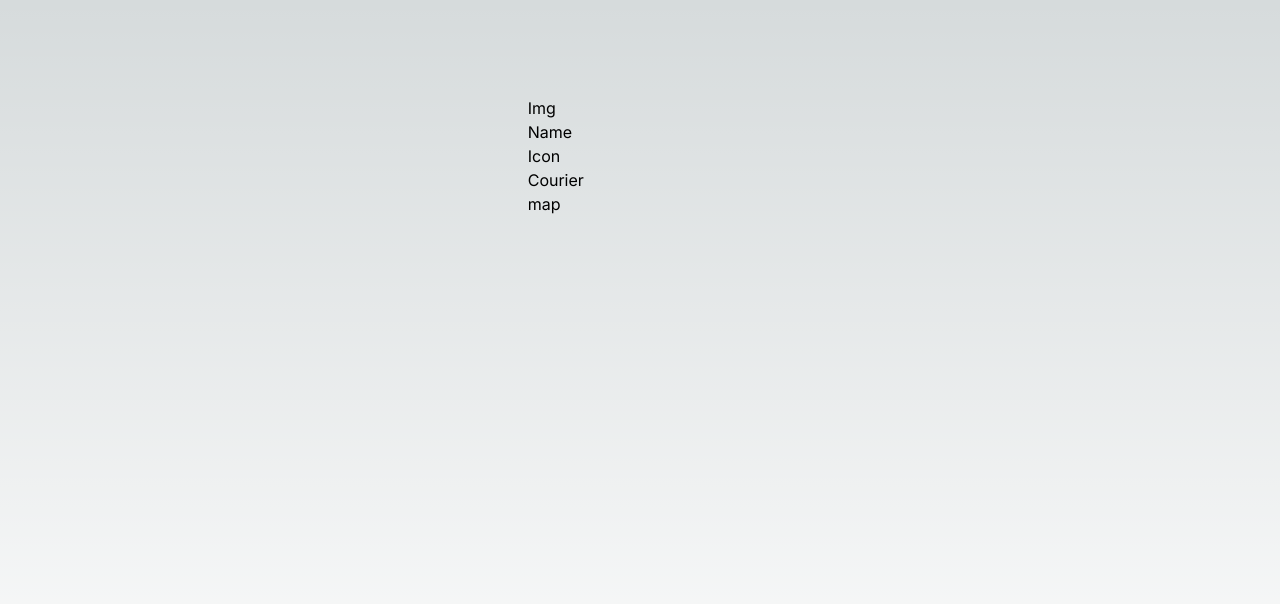
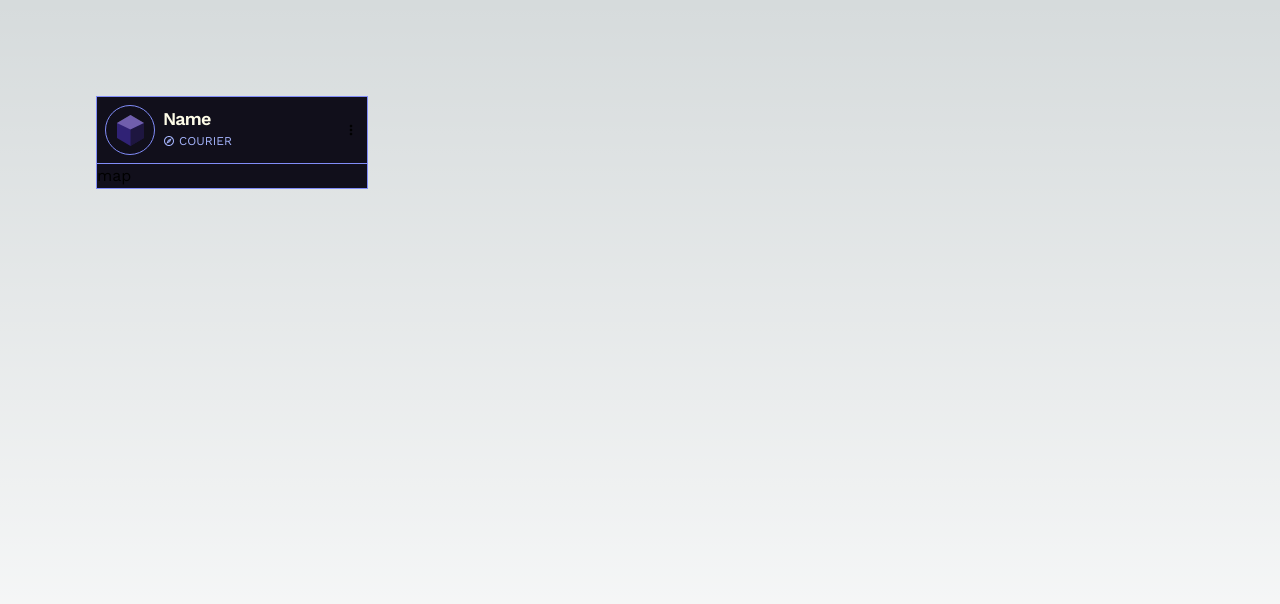
Before and after one commit to GuruUpdesh/track-it, a Next.js app: page / in a window 1280 px wide. Shown: the top 604 px of the page. Built offline with nearby package versions, Linux system fonts and the light colour scheme.

Commit message:
changed font, began updating styles and card layout, added peliminary menu

```diff
--- a/app/globals.css
+++ b/app/globals.css
@@ -25,3 +25,11 @@ body {
 		)
 		rgb(var(--background-start-rgb));
 }
+
+.leading-both {
+	leading-trim: both;
+}
+
+.text-cap {
+	text-edge: cap;
+}
--- a/app/layout.tsx
+++ b/app/layout.tsx
@@ -1,7 +1,7 @@
 import "./globals.css"
-import { Inter } from "next/font/google"
+import { Work_Sans } from "next/font/google"
 
-const inter = Inter({ subsets: ["latin"] })
+const workSans = Work_Sans({ subsets: ["latin"] })
 
 export const metadata = {
 	title: "TrackIt",
@@ -16,7 +16,7 @@ export default function RootLayout({
 }) {
 	return (
 		<html lang="en">
-			<body className={inter.className}>{children}</body>
+			<body className={workSans.className}>{children}</body>
 		</html>
 	)
 }
--- a/components/Card.tsx
+++ b/components/Card.tsx
@@ -1,25 +1,55 @@
-import React from 'react'
+"use client"
+
+import React from "react"
+import { MdMoreVert, MdOutlineExplore } from "react-icons/md" // todo transition to radix-ui/react-icons
+import Image from "next/image"
+import * as DropdownMenu from "@radix-ui/react-dropdown-menu"
 
 const Card = () => {
 	return (
-    <div>
-        <div>
-            <div>
-                <img>
-                </img>
-                <p>Img</p>
+		<div className="border border-indigo-400 bg-[#110F1B]">
+			<div className="flex justify-between border-b border-indigo-400 p-2">
+				<div className="flex gap-2">
+					<div className="flex items-center justify-center border border-indigo-400 rounded-full aspect-square w-[50px]">
+						<Image
+							src="/package.svg"
+							alt="Package Box"
+							width={27}
+							height={27}
+							priority
+						/>
 					</div>
-            <div>
-                <h3>
+					<div className="flex flex-col items-start">
+						<h3 className="text-yellow-50 text-lg font-semibold tracking-tighter">
 							Name
 						</h3>
-                <div>
-                    <p>Icon</p>
-                    <p>Courier</p>
+						<a
+							className="flex gap-1 items-center text-xs text-indigo-300 "
+							href="https://www.shipmentracker.com/"
+						>
+							<MdOutlineExplore />
+							<p className="uppercase">Courier</p>
+						</a>
 					</div>
 				</div>
+				<DropdownMenu.Root>
+					<DropdownMenu.Trigger asChild>
+						<button>
+							<MdMoreVert />
+						</button>
+					</DropdownMenu.Trigger>
+					<DropdownMenu.Portal>
+						<DropdownMenu.Content>
+							<DropdownMenu.Item>Change Name</DropdownMenu.Item>
+							<DropdownMenu.Item>
+								Update Tracking Number
+							</DropdownMenu.Item>
+							<DropdownMenu.Item>Delete</DropdownMenu.Item>
+						</DropdownMenu.Content>
+					</DropdownMenu.Portal>
+				</DropdownMenu.Root>
 			</div>
-        <div>
+			<div className="min-w-[350px]">
 				<p>map</p>
 			</div>
 		</div>
--- a/package.json
+++ b/package.json
@@ -27,6 +27,7 @@
 		"postcss": "8.4.24",
 		"react": "18.2.0",
 		"react-dom": "18.2.0",
+		"react-icons": "^4.10.1",
 		"tailwindcss": "3.3.2",
 		"typescript": "5.1.6"
 	},
```
Also changed, not shown: public/package.svg (added), 1 other file (tests, documents, lock files or other folders). Lines whose indentation alone changed are shown as unchanged.
